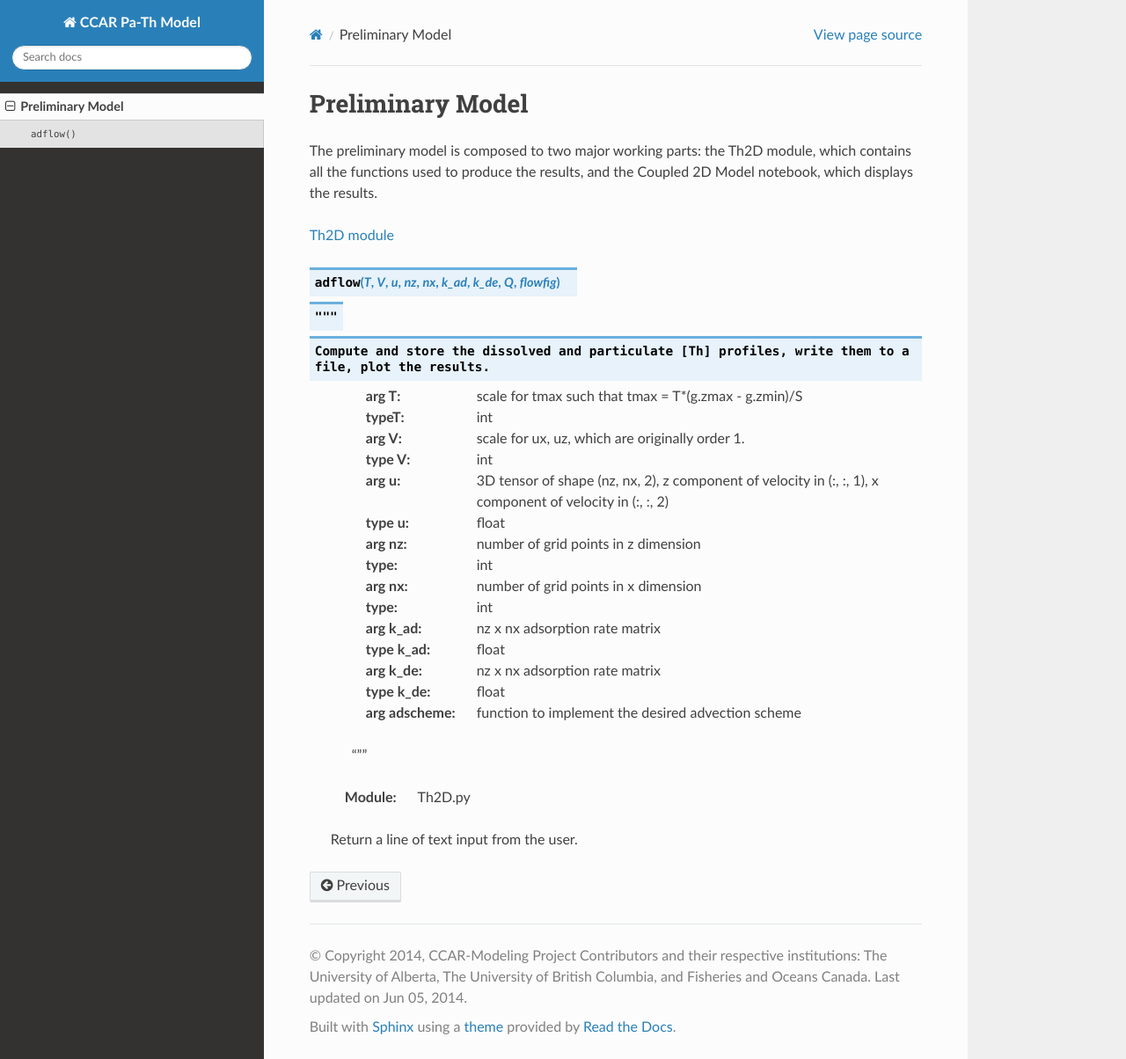
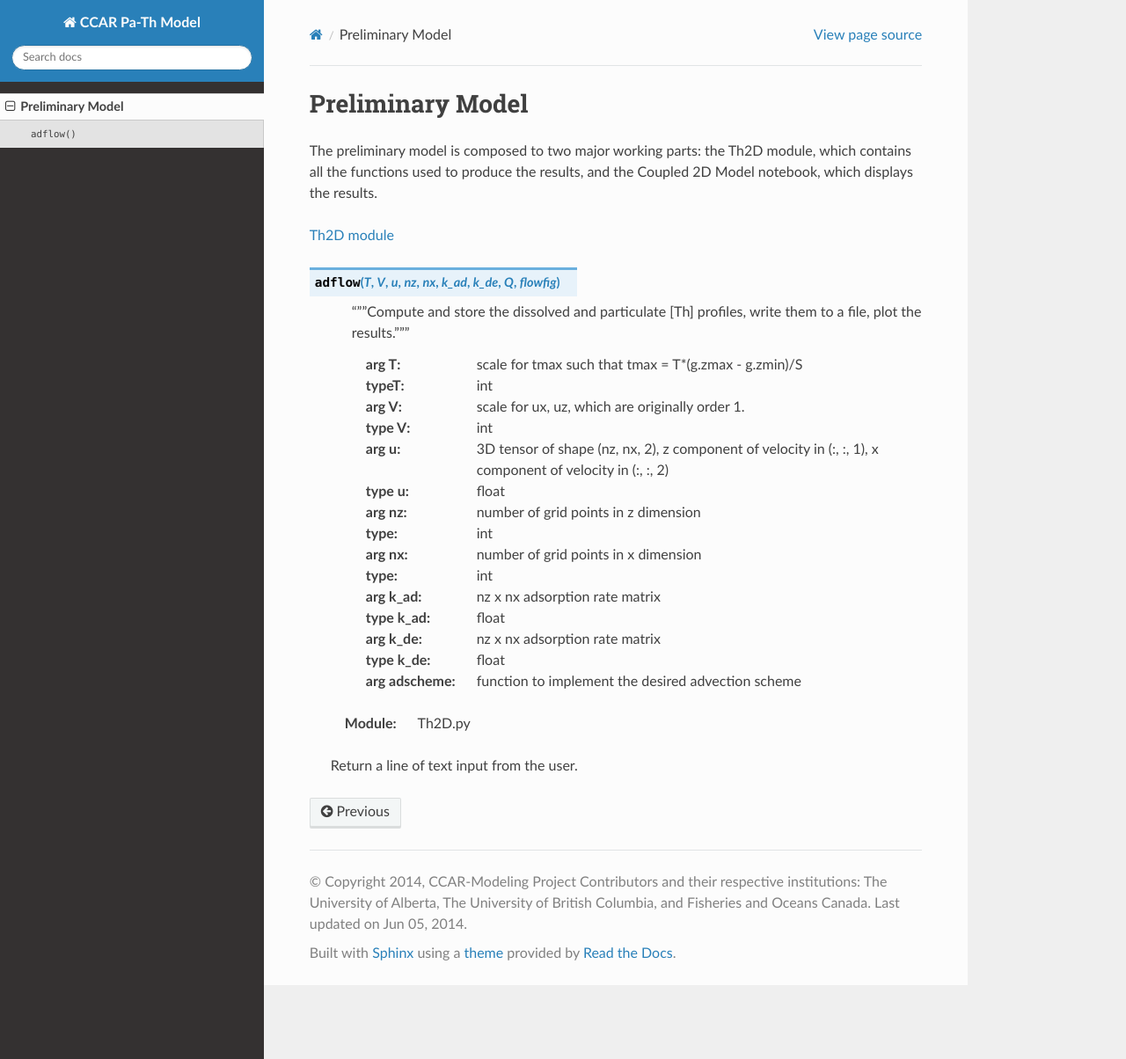
Before and after one commit to UBC-MOAD/pa-th-simple, a Sphinx documentation site: the page built from docs/prelim-model.rst, in a window 1280 px wide and 1204 px high. Shown: the whole window at 88% size. Built offline with Sphinx 7.4.7 and the Read the Docs theme 2.0.0, drawn with Linux system fonts in a browser that asks for light colours.

Commit message:
Updated Documentation

```diff
--- a/docs/prelim-model.rst
+++ b/docs/prelim-model.rst
@@ -7,8 +7,9 @@ The preliminary model is composed to two major working parts: the Th2D module, w
 `Th2D module <http://ccar-modeling-pa-th.readthedocs.org/en/latest/prelim-model/Th2Dmodule/.html>`_
 
 .. function:: adflow(T, V, u, nz, nx, k_ad, k_de, Q, flowfig)
-	"""
-	Compute and store the dissolved and particulate [Th] profiles, write them to a file, plot the results.
+
+	"""Compute and store the dissolved and particulate [Th] profiles,
+	write them to a file, plot the results."""
 
 	:arg T: scale for tmax such that tmax = T*(g.zmax - g.zmin)/S
 	:typeT: int
@@ -33,7 +34,6 @@ The preliminary model is composed to two major working parts: the Th2D module, w
 
 	:arg adscheme: function to implement the desired advection scheme
 
-	"""
 
    :module: Th2D.py
 
```
